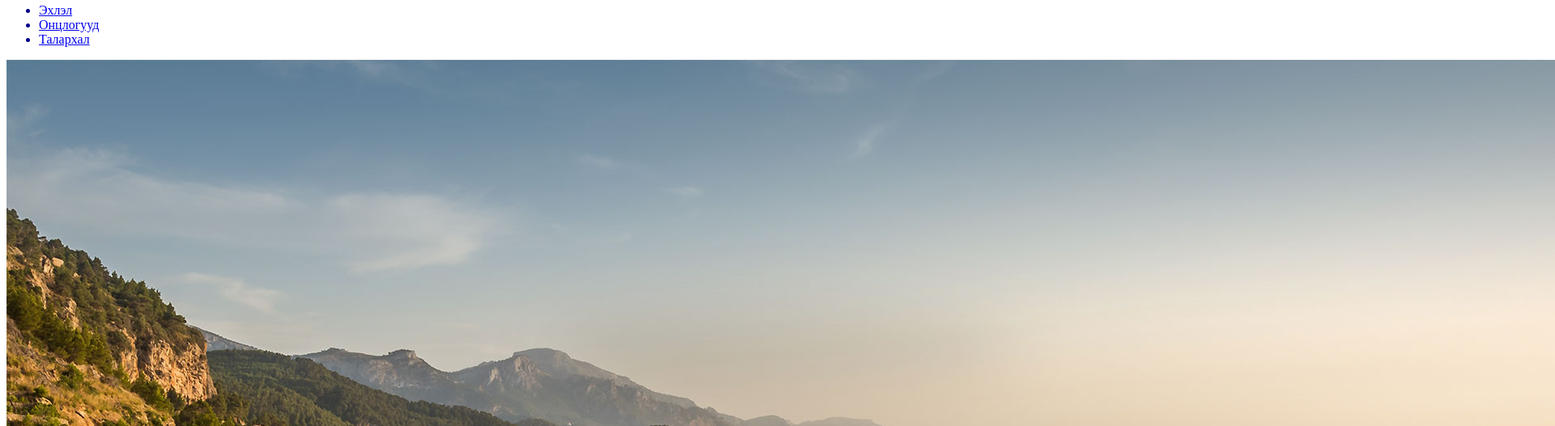
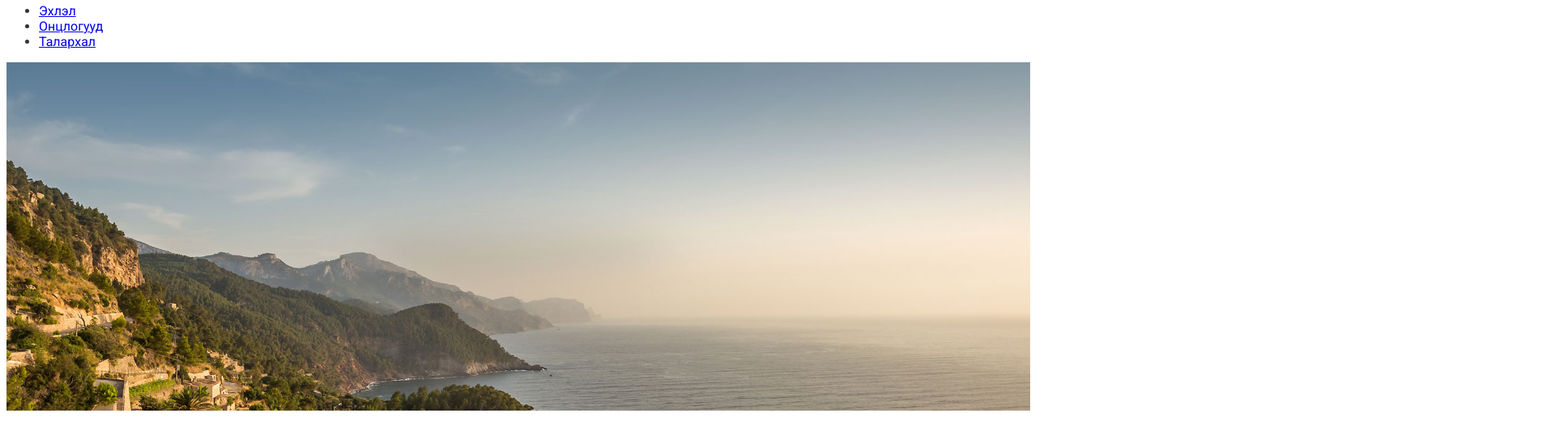
Before and after one commit to Tenkouu/travel, a website: page app/index.html in a window 1280 px wide. Shown: the part 83-610 px from the top of the page at 81% size, 1920 px wide, since content can reach past the window. Drawn offline with Linux system fonts and the light colour scheme.

Commit message:
CSS File Architecture, Side A.

```diff
--- /dev/null
+++ b/app/assets/styles/modules/_large-hero.css
@@ -0,0 +1,4 @@
+.large-hero {
+    color: red;
+    position: relative;
+}
--- a/app/assets/styles/styles.css
+++ b/app/assets/styles/styles.css
@@ -1,11 +1,19 @@
+@import 'modules/_large-hero.css';
+
 body {
-    color: darkblue;
+    font-family: "Roboto", sans-serif;
+    color: #333;
 }
 
-$mainBlue: #2f5572;
+img {
+    max-width: 100%;
+    height: auto;
+}
 
-.large-hero {
-    h2 {
-        color: $mainBlue;
-    }
+* {
+    box-sizing: border-box;
 }
+
+a {
+    color: $mainOrange;
+}
--- a/app/bundled.js
+++ b/app/bundled.js
@@ -109,6 +109,17 @@ eval("var api = __webpack_require__(/*! ../../../node_modules/style-loader/dist/
 
 /***/ }),
 
+/***/ "./node_modules/css-loader/dist/cjs.js!./app/assets/styles/modules/_large-hero.css":
+/*!*****************************************************************************************!*\
+  !*** ./node_modules/css-loader/dist/cjs.js!./app/assets/styles/modules/_large-hero.css ***!
+  \*****************************************************************************************/
+/*! no static exports found */
+/***/ (function(module, exports, __webpack_require__) {
+
+eval("// Imports\nvar ___CSS_LOADER_API_IMPORT___ = __webpack_require__(/*! ../../../../node_modules/css-loader/dist/runtime/api.js */ \"./node_modules/css-loader/dist/runtime/api.js\");\nexports = ___CSS_LOADER_API_IMPORT___(false);\n// Module\nexports.push([module.i, \".large-hero {\\r\\n    color: red;\\r\\n    position: relative;\\r\\n}\", \"\"]);\n// Exports\nmodule.exports = exports;\n\n\n//# sourceURL=webpack:///./app/assets/styles/modules/_large-hero.css?./node_modules/css-loader/dist/cjs.js");
+
+/***/ }),
+
 /***/ "./node_modules/css-loader/dist/cjs.js!./node_modules/postcss-loader/src/index.js?!./app/assets/styles/styles.css":
 /*!************************************************************************************************************************!*\
   !*** ./node_modules/css-loader/dist/cjs.js!./node_modules/postcss-loader/src??ref--4-2!./app/assets/styles/styles.css ***!
@@ -116,7 +127,7 @@ eval("var api = __webpack_require__(/*! ../../../node_modules/style-loader/dist/
 /*! no static exports found */
 /***/ (function(module, exports, __webpack_require__) {
 
-eval("// Imports\nvar ___CSS_LOADER_API_IMPORT___ = __webpack_require__(/*! ../../../node_modules/css-loader/dist/runtime/api.js */ \"./node_modules/css-loader/dist/runtime/api.js\");\nexports = ___CSS_LOADER_API_IMPORT___(false);\n// Module\nexports.push([module.i, \"body {\\r\\n    color: darkblue;\\r\\n}\\r\\n\\r\\n$mainBlue: #2f5572;\\r\\n\\r\\n.large-hero {\\r\\n    h2 {\\r\\n        color: $mainBlue;\\r\\n    }\\r\\n}\", \"\"]);\n// Exports\nmodule.exports = exports;\n\n\n//# sourceURL=webpack:///./app/assets/styles/styles.css?./node_modules/css-loader/dist/cjs.js!./node_modules/postcss-loader/src??ref--4-2");
+eval("// Imports\nvar ___CSS_LOADER_API_IMPORT___ = __webpack_require__(/*! ../../../node_modules/css-loader/dist/runtime/api.js */ \"./node_modules/css-loader/dist/runtime/api.js\");\nvar ___CSS_LOADER_AT_RULE_IMPORT_0___ = __webpack_require__(/*! -!../../../node_modules/css-loader/dist/cjs.js!./modules/_large-hero.css */ \"./node_modules/css-loader/dist/cjs.js!./app/assets/styles/modules/_large-hero.css\");\nexports = ___CSS_LOADER_API_IMPORT___(false);\nexports.i(___CSS_LOADER_AT_RULE_IMPORT_0___);\n// Module\nexports.push([module.i, \"body {\\r\\n    font-family: \\\"Roboto\\\", sans-serif;\\r\\n    color: #333;\\r\\n}\\r\\n\\r\\nimg {\\r\\n    max-width: 100%;\\r\\n    height: auto;\\r\\n}\\r\\n\\r\\n* {\\r\\n    box-sizing: border-box;\\r\\n}\\r\\n\\r\\na {\\r\\n    color: $mainOrange;\\r\\n}\", \"\"]);\n// Exports\nmodule.exports = exports;\n\n\n//# sourceURL=webpack:///./app/assets/styles/styles.css?./node_modules/css-loader/dist/cjs.js!./node_modules/postcss-loader/src??ref--4-2");
 
 /***/ }),
 
--- a/package.json
+++ b/package.json
@@ -14,7 +14,9 @@
   "devDependencies": {
     "autoprefixer": "^9.7.4",
     "css-loader": "^3.4.2",
+    "postcss-import": "^12.0.1",
     "postcss-loader": "^3.0.0",
+    "postcss-mixins": "^6.2.3",
     "postcss-nested": "^4.2.1",
     "postcss-simple-vars": "^5.0.2",
     "style-loader": "^1.1.3",
--- a/webpack.config.js
+++ b/webpack.config.js
@@ -3,7 +3,9 @@ const path = require('path');
 const postCSSPlugins = [
     require('postcss-simple-vars'),
     require("postcss-nested"),
-    require("autoprefixer")
+    require("autoprefixer"),
+    require("postcss-import"),
+    require("postcss-mixins"),
 ];
 
 module.exports = {
```
Also changed, not shown: 1 other file.
